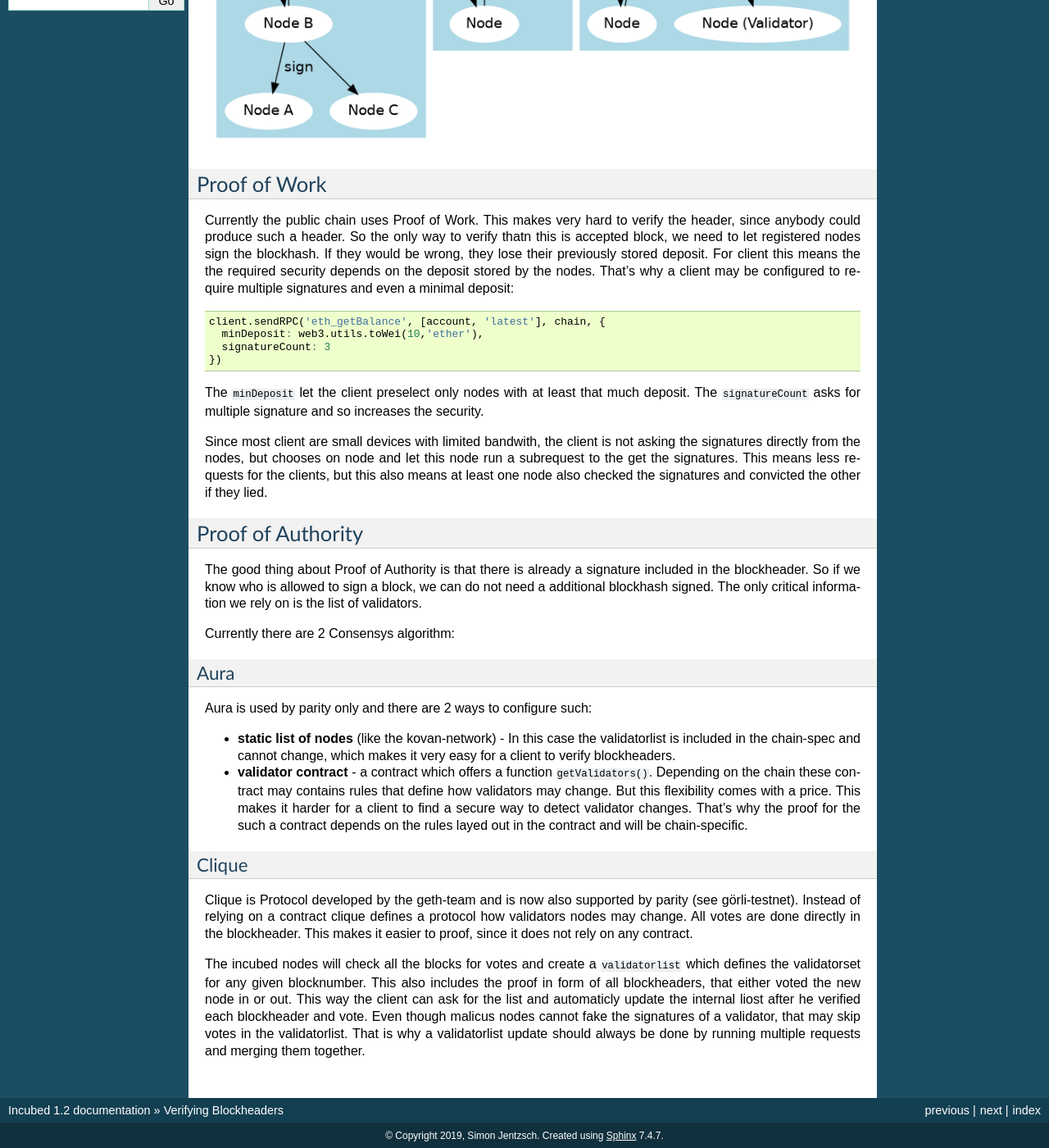
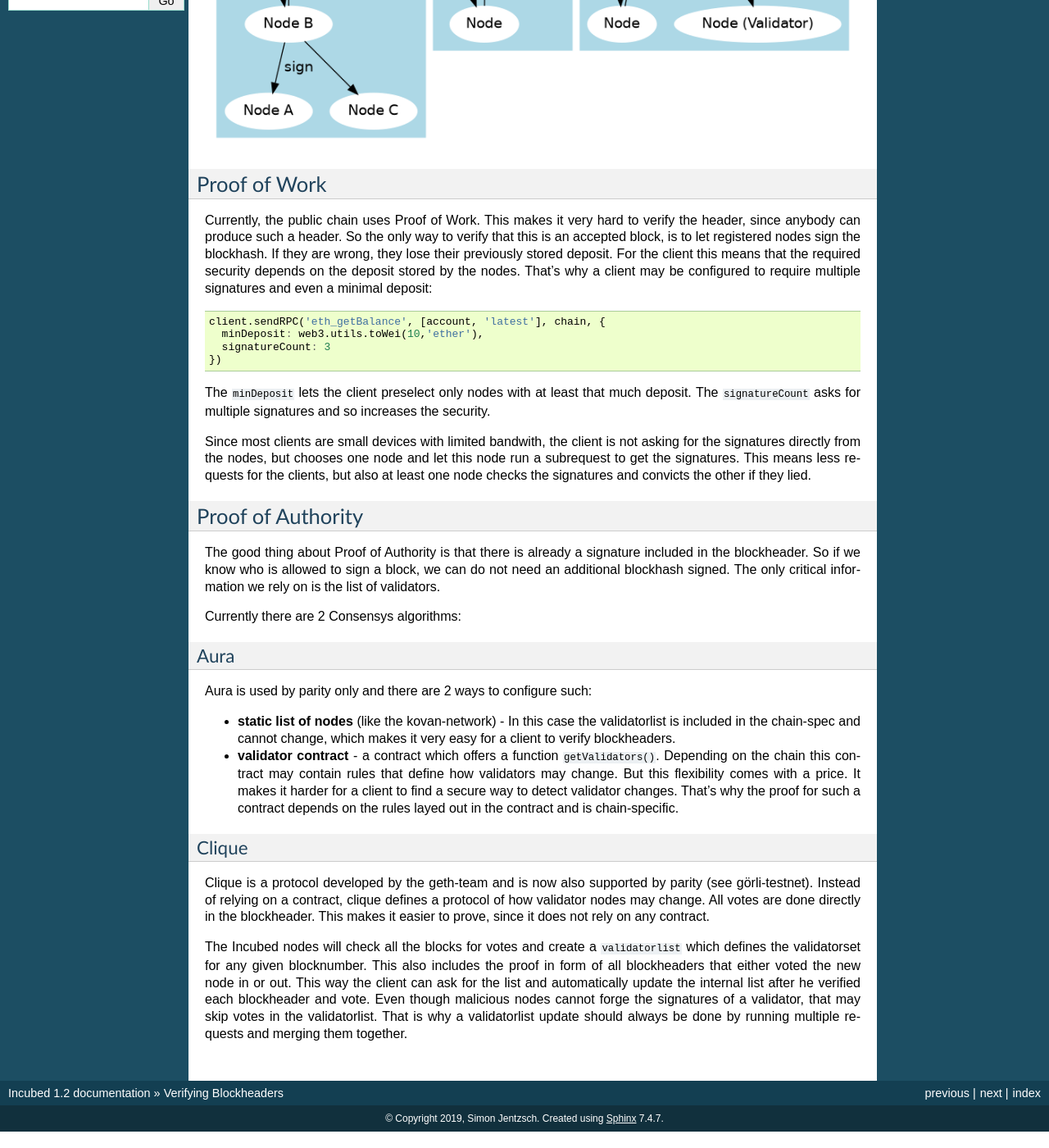
Before and after one commit to blockchainsllc/in3-legacy, a Sphinx documentation site: the page built from docs/poa.md, in a window 1280 px wide and 1400 px high, scrolled down 376 px. Shown: the whole window at 82% size. Built offline with Sphinx 7.4.7, drawn with Linux system fonts in a browser that asks for light colours; pages that are not in the unit, such as notebooks, are missing from menus; some of the changed text lies outside the part shown.

Commit message:
Update poa.md

````diff
--- a/docs/poa.md
+++ b/docs/poa.md
@@ -65,7 +65,7 @@
 
 ### Proof of Work
 
-Currently the public chain uses Proof of Work. This makes very hard to verify the header, since anybody could produce such a header. So the only way to verify thatn this is accepted block, we need to let registered nodes sign the blockhash. If they would be wrong, they lose their previously stored deposit. For client this means the the required security depends on the deposit stored by the nodes.
+Currently, the public chain uses Proof of Work. This makes it very hard to verify the header, since anybody can produce such a header. So the only way to verify that this is an accepted block, is to let registered nodes sign the blockhash. If they are wrong, they lose their previously stored deposit. For the client this means that the required security depends on the deposit stored by the nodes.
 That's why a client may be configured to require multiple signatures and even a minimal deposit:
 
 ```js
@@ -75,27 +75,27 @@
 })
 ```
 
-The `minDeposit` let the client preselect only nodes with at least that much deposit.
-The `signatureCount` asks for multiple signature and so increases the security.
+The `minDeposit` lets the client preselect only nodes with at least that much deposit.
+The `signatureCount` asks for multiple signatures and so increases the security.
 
-Since most client are small devices with limited bandwith, the client is not asking the signatures directly from the nodes, but chooses on node and let this node run a subrequest to the get the signatures. This means less requests for the clients, but this also means at least one node also checked the signatures and convicted the other if they lied.
+Since most clients are small devices with limited bandwith, the client is not asking for the signatures directly from the nodes, but chooses one node and let this node run a subrequest to get the signatures. This means less requests for the clients, but also at least one node checks the signatures and convicts the other if they lied.
 
 ### Proof of Authority
 
-The good thing about Proof of Authority is that there is already a signature included in the blockheader. So if we know who is allowed to sign a block, we can do not need a additional blockhash signed. The only critical information we rely on is the list of validators.
+The good thing about Proof of Authority is that there is already a signature included in the blockheader. So if we know who is allowed to sign a block, we can do not need an additional blockhash signed. The only critical information we rely on is the list of validators.
 
-Currently there are 2 Consensys algorithm:
+Currently there are 2 Consensys algorithms:
 
 #### Aura
 
 Aura is used by parity only and there are 2 ways to configure such:
 
 - **static list of nodes** (like the kovan-network) - In this case the validatorlist is included in the chain-spec and cannot change, which makes it very easy for a client to verify blockheaders.
-- **validator contract** - a contract which offers a function `getValidators()`. Depending on the chain these contract may contains rules that define how validators may change. But this flexibility comes with a price. This makes it harder for a client to find a secure way to detect validator changes. That's why the proof for the such a contract depends on the rules layed out in the contract and will be chain-specific.
+- **validator contract** - a contract which offers a function `getValidators()`. Depending on the chain this contract may contain rules that define how validators may change. But this flexibility comes with a price. It makes it harder for a client to find a secure way to detect validator changes. That's why the proof for such a contract depends on the rules layed out in the contract and is chain-specific.
 
 #### Clique
 
-Clique is Protocol developed by the geth-team and is now also supported by parity (see görli-testnet).
-Instead of relying on a contract clique defines a protocol how validators nodes may change. All votes are done directly in the blockheader. This makes it easier to proof, since it does not rely on any contract.
+Clique is a protocol developed by the geth-team and is now also supported by parity (see görli-testnet).
+Instead of relying on a contract, clique defines a protocol of how validator nodes may change. All votes are done directly in the blockheader. This makes it easier to prove, since it does not rely on any contract.
 
-The incubed nodes will check all the blocks for votes and create a `validatorlist` which defines the validatorset for any given blocknumber. This also includes the proof in form of all blockheaders, that either voted the new node in or out. This way the client can ask for the list and automaticly update the internal liost after he verified each blockheader and vote. Even though malicus nodes cannot fake the signatures of a validator, that may skip votes in the validatorlist. That is why a validatorlist update should always be done by running multiple requests and merging them together.
+The Incubed nodes will check all the blocks for votes and create a `validatorlist` which defines the validatorset for any given blocknumber. This also includes the proof in form of all blockheaders that either voted the new node in or out. This way the client can ask for the list and automatically update the internal list after he verified each blockheader and vote. Even though malicious nodes cannot forge the signatures of a validator, that may skip votes in the validatorlist. That is why a validatorlist update should always be done by running multiple requests and merging them together.
````
Also changed, not shown: other parts of docs/poa.md (+1 -1 lines).
